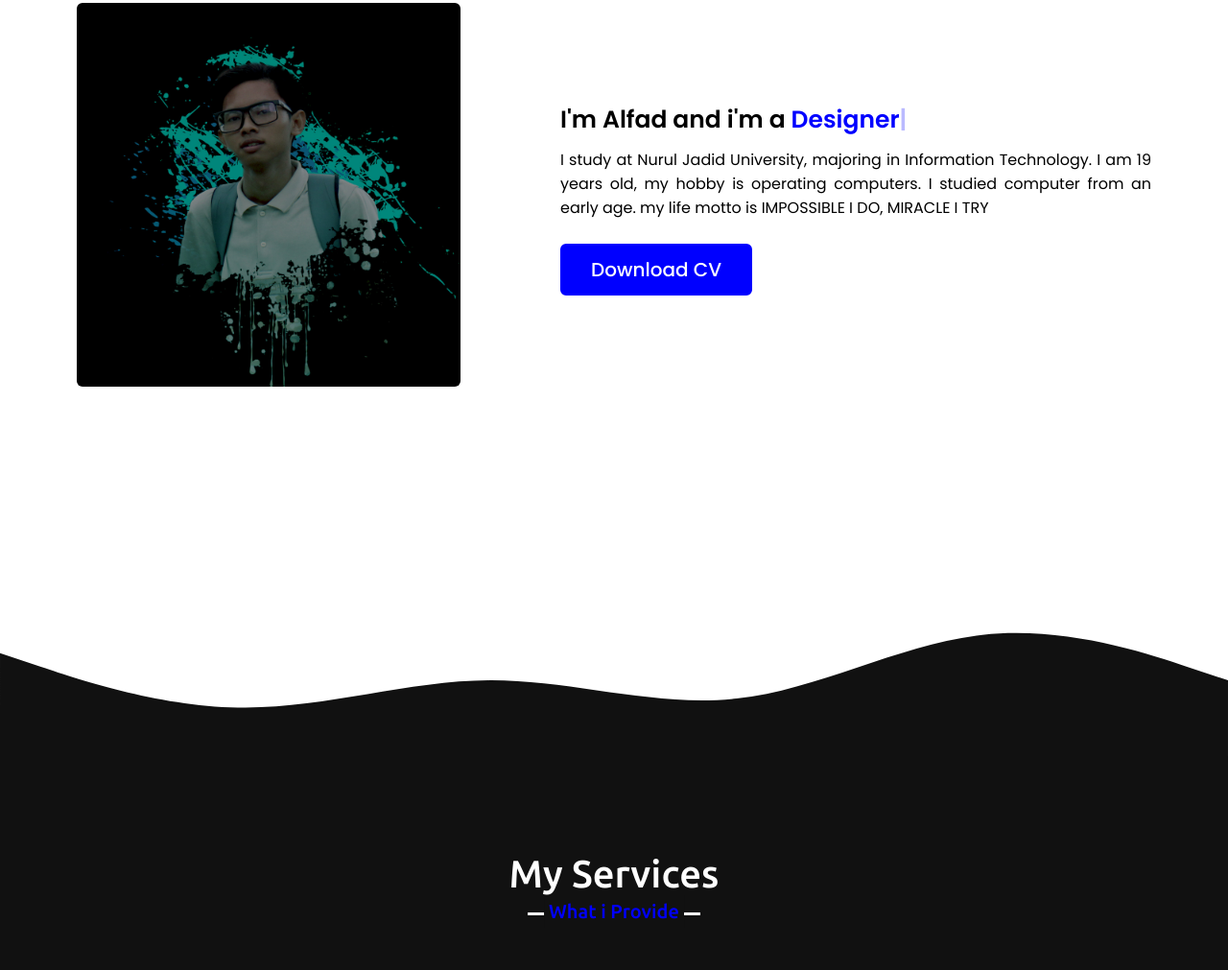
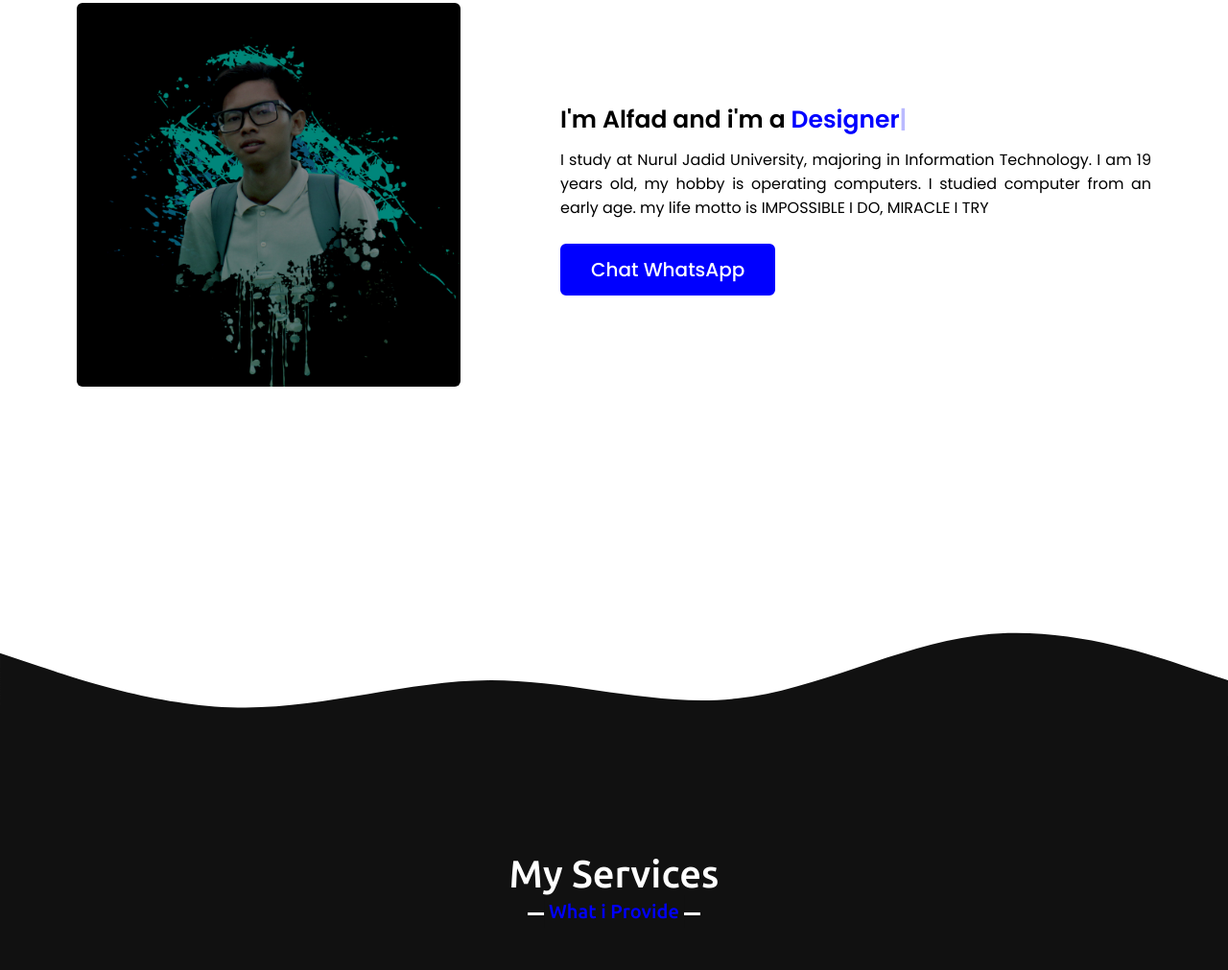
Before and after one commit to SuNak27/sunak27.github.io, a plain HTML site: page index.html in a window 1280 px wide. Shown: the part 1023-2034 px from the top of the page at 96% size. Drawn offline with nearby package versions, Linux system fonts and the light colour scheme.

Commit message:
Update index.html

```diff
--- a/index.html
+++ b/index.html
@@ -60,7 +60,7 @@
         <div class="column right">
           <div class="text">I'm Alfad and i'm a <span class="typing-2"></span></div>
           <p>I study at Nurul Jadid University, majoring in Information Technology. I am 19 years old, my hobby is operating computers. I studied computer from an early age. my life motto is <span>IMPOSSIBLE I DO, MIRACLE I TRY</span></p>
-          <a href="https://wa.me/message/LYF3SJUOM5JHK1">Download CV</a>
+          <a href="https://wa.me/message/LYF3SJUOM5JHK1">Chat WhatsApp</a>
         </div>
       </div>
     </div>
```
